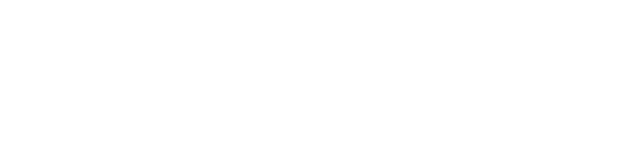
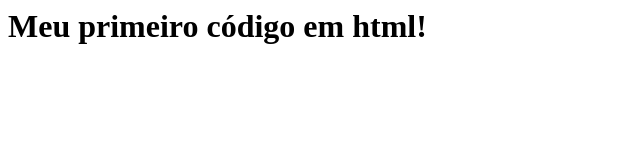
Before and after one commit to ArtumosGOC/meu_primeiro_repositorio, a plain HTML site: page index.html in a window 1280 px wide. Shown: the whole page, without its empty margins (0-640 px from the left). Drawn offline with Linux system fonts and the light colour scheme.

Commit message:
Criando o meu primeiro código em HTML.

```diff
--- a/index.html
+++ b/index.html
@@ -4,6 +4,7 @@
   </head>
   <body>
     <header>
+        <h1>Meu primeiro código em html!</h1>
     </header>
     <main>
     </main>
```
